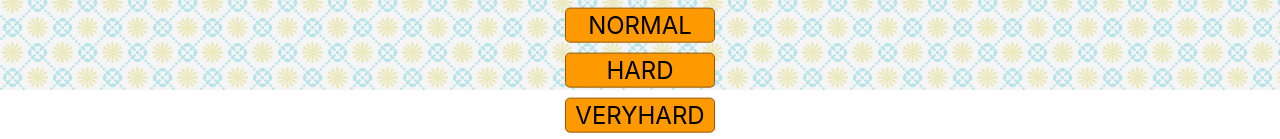
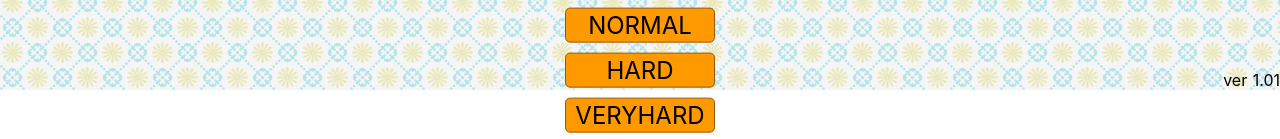
Before and after one commit to izm51/akc23, a Nuxt app: page / in a window 1280 px wide. Shown: the part 710-849 px from the top of the page. Built offline with nearby package versions, Linux system fonts and the light colour scheme.

Commit message:
ver1.01 display version and level

```diff
--- a/nuxt.config.js
+++ b/nuxt.config.js
@@ -10,13 +10,13 @@ export default {
   ** Headers of the page
   */
   head: {
-    title: pkg.name,
+    title: 'あけちを祝イズミ',
     meta: [
       { charset: 'utf-8' },
       { name: 'viewport', content: 'width=device-width, initial-scale=1.0, user-scalable=no' },
       { name: 'mobile-web-app-capable', content: 'yes'},
       { name: 'apple-mobile-web-app-capable', content: 'yes'},
-      { hid: 'description', name: 'description', content: pkg.title }
+      { hid: 'description', name: 'description', content: '-あけちを祝イズミ- あけちの23歳の誕生日を祝う優しいイマイズミのゲーム' }
     ],
     link: [
       { rel: 'icon', type: 'image/x-icon', href: '/favicon.ico' },
--- a/pages/game.vue
+++ b/pages/game.vue
@@ -6,6 +6,7 @@
     </div>
 
     <div class="score">score: {{score}}</div>
+    <div class="level">{{level}}</div>
 
     <baseline ref="baseline"
       :x="-100" :y="vh-60" :s="1" :w="vw+200"
@@ -266,4 +267,9 @@ export default {
   font-size: 35vw;
   text-align: center;
 }
+.level {
+  position: absolute;
+  top: 0;
+  right: 0;
+}
 </style>
--- a/pages/index.vue
+++ b/pages/index.vue
@@ -15,6 +15,7 @@
         <div class="level-button" @click="$router.push('/game?level=veryhard')">VERYHARD</div>
       </div>
     </div>
+    <div class="version">ver 1.01</div>
   </div>
 </template>
 
@@ -62,5 +63,10 @@ export default {
       }
     }
   }
+  .version {
+    position: absolute;
+    bottom: 0;
+    right: 0;
+  }
 }
 </style>
```
Also changed, not shown: 3 other files (tests, documents, lock files or other folders).
